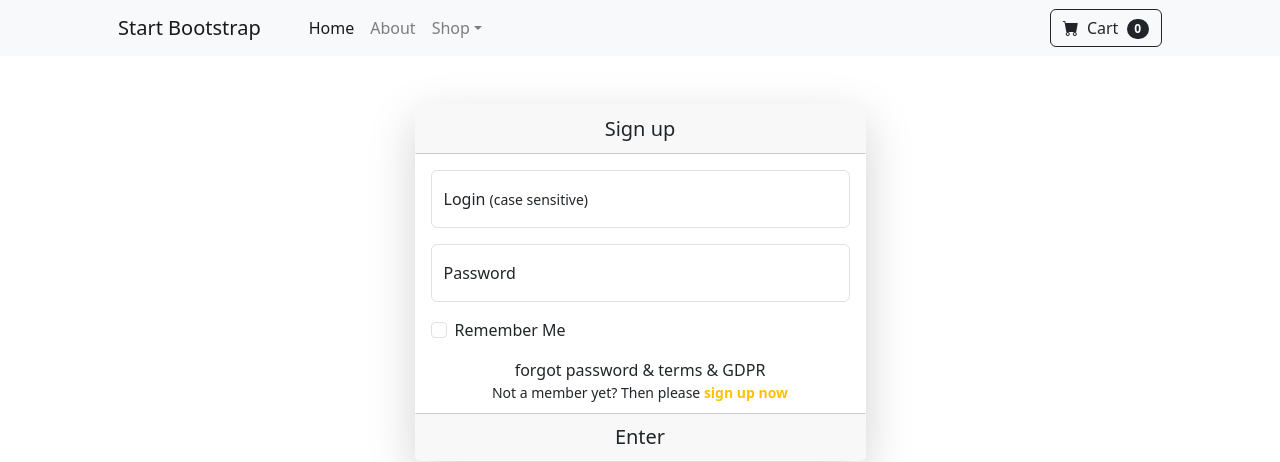
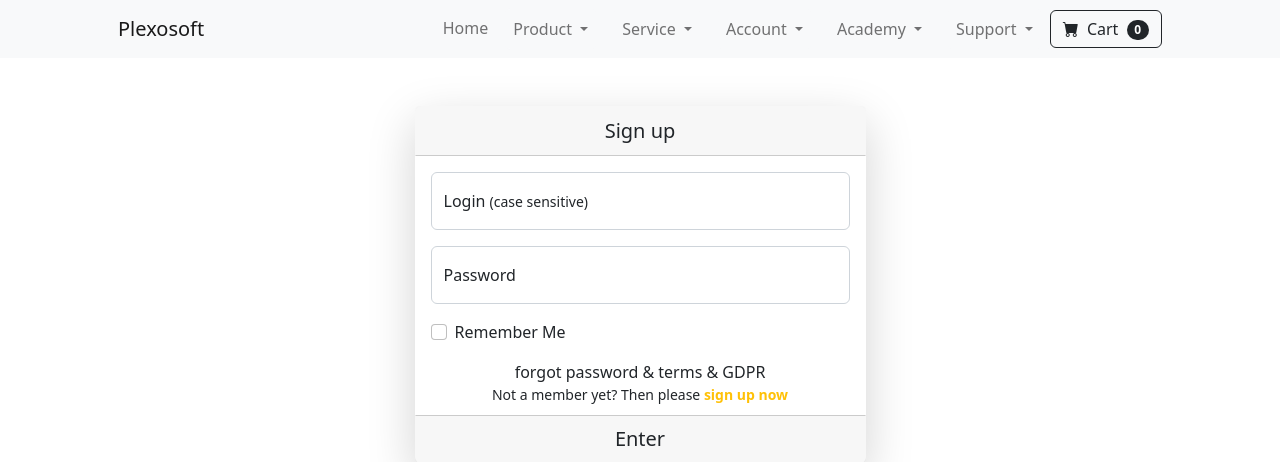
Before and after one commit to Code-Institute-Submissions/py, a Django app: page /login/ in a window 1280 px wide. Shown: the top 462 px of the page. Run offline with Django 3.2, Linux system fonts and the light colour scheme; some libraries are stand-ins or nearby versions.

Commit message:
feat: advance on the menu section & add login & sign up linking

```diff
--- a/static/frontend/js/scripts.js
+++ b/static/frontend/js/scripts.js
@@ -1,7 +1,7 @@
 /*!
-* Start Bootstrap - Shop Homepage v5.0.6 (https://startbootstrap.com/template/shop-homepage)
+* Start Bootstrap - Small Business v5.0.6 (https://startbootstrap.com/template/small-business)
 * Copyright 2013-2023 Start Bootstrap
-* Licensed under MIT (https://github.com/StartBootstrap/startbootstrap-shop-homepage/blob/master/LICENSE)
+* Licensed under MIT (https://github.com/StartBootstrap/startbootstrap-small-business/blob/master/LICENSE)
 */
 // This file is intentionally blank
 // Use this file to add JavaScript to your project
--- a/templates/base.html
+++ b/templates/base.html
@@ -13,11 +13,7 @@
     {% block extra_meta %}
     {% endblock extra_meta %}
 
-    <!-- Bootstrap CSS -->
     {% block corecss %}
-    <link rel="stylesheet" href="https://cdn.jsdelivr.net/npm/bootstrap@4.6.2/dist/css/bootstrap.min.css"
-        integrity="sha384-xOolHFLEh07PJGoPkLv1IbcEPTNtaed2xpHsD9ESMhqIYd0nLMwNLD69Npy4HI+N" crossorigin="anonymous">
-
     <!-- Google Fonts -->
 
     <!-- Fontawesome -->
@@ -45,11 +41,6 @@
 
     <!-- Option 1: jQuery and Bootstrap Bundle (includes Popper) -->
     {% block corejs %}
-    <script src="https://code.jquery.com/jquery-3.7.0.min.js"
-        integrity="sha256-2Pmvv0kuTBOenSvLm6bvfBSSHrUJ+3A7x6P5Ebd07/g=" crossorigin="anonymous"></script>
-    <link href="https://cdn.jsdelivr.net/npm/bootstrap@5.3.1/dist/css/bootstrap.min.css" rel="stylesheet"
-        integrity="sha384-4bw+/aepP/YC94hEpVNVgiZdgIC5+VKNBQNGCHeKRQN+PtmoHDEXuppvnDJzQIu9" crossorigin="anonymous">
-    </script>
     {% endblock corejs %}
 
     {% block extra_corejs %}
@@ -58,27 +49,91 @@
 
 <body>
     <!-- HEADER -->
-    <!-- Navigation-->
+    <!-- Responsive navbar-->
     <nav class="navbar navbar-expand-lg navbar-light bg-light">
-        <div class="container px-4 px-lg-5">
-            <a class="navbar-brand" href="#!">Start Bootstrap</a>
+        <div class="container px-5">
+            <a class="navbar-brand" href="/">Plexosoft</a>
             <button class="navbar-toggler" type="button" data-bs-toggle="collapse"
                 data-bs-target="#navbarSupportedContent" aria-controls="navbarSupportedContent" aria-expanded="false"
                 aria-label="Toggle navigation"><span class="navbar-toggler-icon"></span></button>
             <div class="collapse navbar-collapse" id="navbarSupportedContent">
-                <ul class="navbar-nav me-auto mb-2 mb-lg-0 ms-lg-4">
-                    <li class="nav-item"><a class="nav-link active" aria-current="page" href="#!">Home</a></li>
-                    <li class="nav-item"><a class="nav-link" href="#!">About</a></li>
-                    <li class="nav-item dropdown">
-                        <a class="nav-link dropdown-toggle" id="navbarDropdown" href="#" role="button"
-                            data-bs-toggle="dropdown" aria-expanded="false">Shop</a>
-                        <ul class="dropdown-menu" aria-labelledby="navbarDropdown">
-                            <li><a class="dropdown-item" href="#!">All Products</a></li>
-                            <li>
-                                <hr class="dropdown-divider" />
-                            </li>
-                            <li><a class="dropdown-item" href="#!">Popular Items</a></li>
-                            <li><a class="dropdown-item" href="#!">New Arrivals</a></li>
+                <!-- START Menu -->
+                <ul class="navbar-nav ms-auto mb-2 mb-lg-0">
+
+                    <!-- Home -->
+                    <li class="nav-item"><a class="nav-link" aria-current="page" href="/">Home</a></li>
+
+                    <!-- Products -->
+                    <li class="nav-item dropdown mx-2">
+                        <button class="btn btn-light dropdown-toggle nav-link px-2" data-bs-toggle="dropdown"
+                            aria-expanded="false">
+                            Product
+                        </button>
+                        <ul class="dropdown-menu dropdown-menu-light mt-2">
+                            <li><a class="dropdown-item" href="">Placeholder</a></li>
+                            <li><a class="dropdown-item" href="">Placeholder</a></li>
+                        </ul>
+                    </li>
+                    <!-- Services -->
+                    <li class="nav-item dropdown mx-2">
+                        <button class="btn btn-light dropdown-toggle nav-link px-2" data-bs-toggle="dropdown"
+                            aria-expanded="false">
+                            Service
+                        </button>
+                        <ul class="dropdown-menu dropdown-menu-light mt-2">
+                            <li><a class="dropdown-item" href="">Placeholder</a></li>
+                            <li><a class="dropdown-item" href="">Placeholder</a></li>
+                        </ul>
+                    </li>
+
+                    <!-- Account -->
+                    <li class="nav-item dropdown mx-2">
+                        <button class="btn btn-light dropdown-toggle nav-link px-2" data-bs-toggle="dropdown"
+                            aria-expanded="false">
+                            {% if user.is_authenticated %}
+                            Account: <strong>{{ request.user.username }}</strong>
+                            {% else %}
+                            Account
+                            {% endif %}
+                        </button>
+                        <ul class="dropdown-menu dropdown-menu-light mt-2">
+                            {% if user.is_authenticated %}
+                            <li><a class="dropdown-item" href="">Dashboard</a></li>
+
+                            {% if request.user.role == 0 %}
+                            <li><a class="dropdown-item" href="">Settings</a></li>
+                            {% elif request.user.role == 1  %}
+                            <li><a class="dropdown-item" href="">Settings</a></li>
+                            {% elif request.user.role == 2  %}
+                            <li><a class="dropdown-item" href="">Settings</a></li>
+                            {%endif%}
+                            <li><a class="dropdown-item" href="">Logout</a></li>
+                            {% else %}
+                            <li><a class="dropdown-item" href="{% url 'account_login' %}">Login</a></li>
+                            <li><a class="dropdown-item" href="{% url 'account_signup' %}">Sign up</a></li>
+                            {% endif %}
+                        </ul>
+                    </li>
+                    <!-- Academy -->
+                    <li class="nav-item dropdown mx-2">
+                        <button class="btn btn-light dropdown-toggle nav-link px-2" data-bs-toggle="dropdown"
+                            aria-expanded="false">
+                            Academy
+                        </button>
+                        <ul class="dropdown-menu dropdown-menu-light mt-2">
+                            <li><a class="dropdown-item" href="">Placeholder</a></li>
+                            <li><a class="dropdown-item" href="">Placeholder</a></li>
+                        </ul>
+                    </li>
+                    <!-- Support -->
+                    <li class="nav-item dropdown mx-2">
+                        <button class="btn btn-light dropdown-toggle nav-link px-2" data-bs-toggle="dropdown"
+                            aria-expanded="false">
+                            Support
+                        </button>
+                        <ul class="dropdown-menu dropdown-menu-light mt-2">
+                            <li><a class="dropdown-item" href="">Contact</a></li>
+                            <li><a class="dropdown-item" href="">FAQ</a></li>
                         </ul>
                     </li>
                 </ul>
@@ -89,6 +144,7 @@
                         <span class="badge bg-dark text-white ms-1 rounded-pill">0</span>
                     </button>
                 </form>
+                <!-- END Menu -->
             </div>
         </div>
     </nav>
@@ -99,11 +155,19 @@
 
     {% block page_header %}
     {% endblock page_header %}
+
     {% block content %}
     {% endblock content %}
 
     <!-- Custom JavaScript-->
     {% block postloadjs %}
+    <!-- Bootstrap core JS-->
+    <script src="https://cdn.jsdelivr.net/npm/bootstrap@5.2.3/dist/js/bootstrap.bundle.min.js"></script>
+
+    <!-- JQuery -->
+    <script src="https://code.jquery.com/jquery-3.7.0.min.js"
+        integrity="sha256-2Pmvv0kuTBOenSvLm6bvfBSSHrUJ+3A7x6P5Ebd07/g=" crossorigin="anonymous"></script>
+
     <script src="{% static 'frontend/js/scripts.js' %}"></script>
     {% endblock postloadjs %}
 </body>
```
Also changed, not shown: db.sqlite3.
